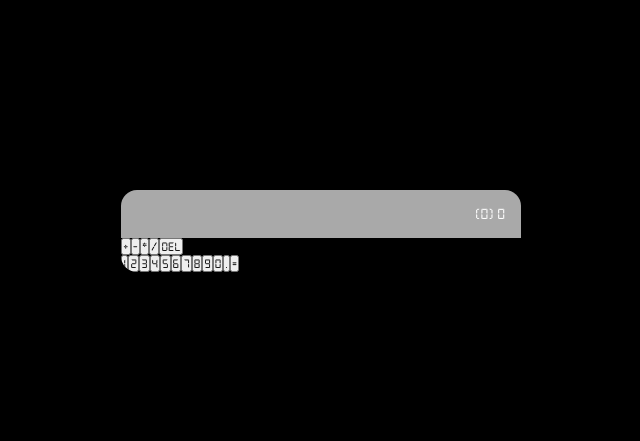
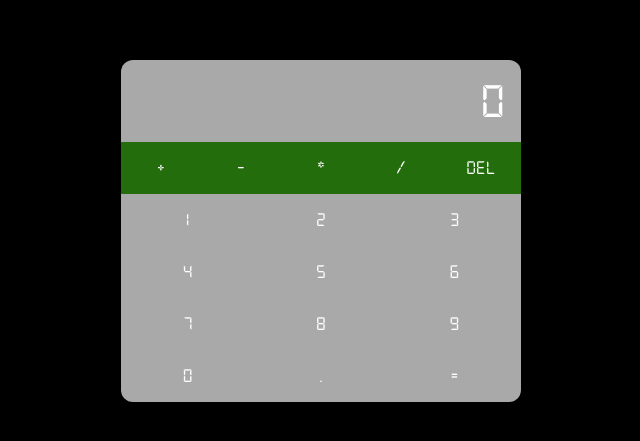
Before and after one commit to PritamMaharjan86/Calculator, a React (Create React App) app: page / in a window 1280 px wide. Shown: the part 169-610 px from the top of the page, without its empty margins (319-959 px from the left). Built offline with nearby package versions, Linux system fonts and the light colour scheme.

Commit message:
functioning

```diff
--- a/src/App.js
+++ b/src/App.js
@@ -1,5 +1,34 @@
+import { useState } from "react";
+
 function App()
 {
+
+  const [calc, setCalc] = useState("");
+  const [result, setResult] = useState("");
+
+  const ops = ['/', '*', '+', '-', '.'];
+
+  const updateCalc = value =>
+  {
+if(
+  ops.includes(value) && calc ===''
+  ||
+  ops.includes(value) && ops.includes(calc.slice(-1)
+  )
+)
+  {
+  return;
+  }
+
+    setCalc(calc + value);
+if(!ops.includes(value))
+{
+  setResult(eval(calc+value).toString());
+}
+
+  }
+
+
 const createDigits = () =>
 {
   const digits = [];
@@ -7,31 +36,48 @@ const createDigits = () =>
   for (let i = 1; i <10; i++)
   {
     digits.push(
-      <button key={i}>{i}</button>
+      <button onClick={() => updateCalc(i.toString())}key={i}>{i}</button>
     )
   }
   return digits;
+}
+
+const calculate = () =>
+{
+  setCalc(eval(calc).toString())
+}
+
+const deleteAll  = () =>
+{
+  if(calc == '')
+  {
+    return;
+  }
+
+  const value = calc.slice(0,0);
+  setCalc(value);
 }
 
   return(
     <div className="App">
       <div className="calculator">
         <div className="display">
-          <span>(0)</span> 0
+           {calc || "0"}
         </div>
         <div className="operators">
-          <button>+</button>
-          <button>-</button>
-          <button>*</button>
-          <button>/</button>
-          <button>DEL</button>
+          <button onClick={()=>updateCalc('+')}>+</button>
+          <button onClick={()=>updateCalc('-')}>-</button>
+          <button onClick={()=>updateCalc('*')}>*</button>
+          <button onClick={()=>updateCalc('/')}>/</button>
+          <button onClick={deleteAll}>DEL</button>
         </div>
 
         <div className="digits">
           {createDigits()}
-          <button>0</button>
-          <button>.</button>
-          <button>=</button>
+          <button onClick={()=>updateCalc('0')}>0</button>
+          <button onClick={()=>updateCalc('.')}>.</button>
+
+          <button onClick={calculate}>=</button>
         </div>
       </div>
     </div>
--- a/src/index.css
+++ b/src/index.css
@@ -1,8 +1,8 @@
 :root
 {
   --primary:black;
-  --secondary:yellow;
-  --operators:grey;
+  --secondary:#10d3ec;
+  --operators:rgba(50, 151, 19, 0.726);
   --numbers:darkgrey;
 
 }
@@ -31,6 +31,7 @@ body{
   align-items: center;
   justify-content: center;
   color: white;
+  font-size: 50px;
 }
 
 .calculator
@@ -38,9 +39,10 @@ body{
   width: 100%;
   max-width: 400px;
   background-color: var(--primary);
-  border-radius: 16px;
+  border-radius: 12px;
   overflow: hidden;
   box-shadow: 0px 2px 64px rgba(0,0,0,0.2);
+
 }
 
 .display
@@ -49,3 +51,47 @@ body{
   text-align: right;
   background-color: var(--numbers);
 }
+
+button
+{
+  appearance: none;
+  border:none;
+  outline:none;
+  color:white;
+  font-size: 20px;
+  padding:16px;
+  cursor: pointer;
+  transition: 0.4s;
+}
+
+button:hover
+{
+  opacity: 0.9;
+}
+
+.operators
+{
+  display: flex;
+}
+
+.operators button
+
+{
+  flex: 1 1 0%;
+  background-color: var(--operators);
+}
+
+.digits
+{
+  display: flex;
+  flex-wrap: wrap;
+}
+
+.digits button
+{
+  flex: 1 1 33.333%;
+  max-width: 33.333%;
+  background-color: var(--numbers);
+
+
+}
```
